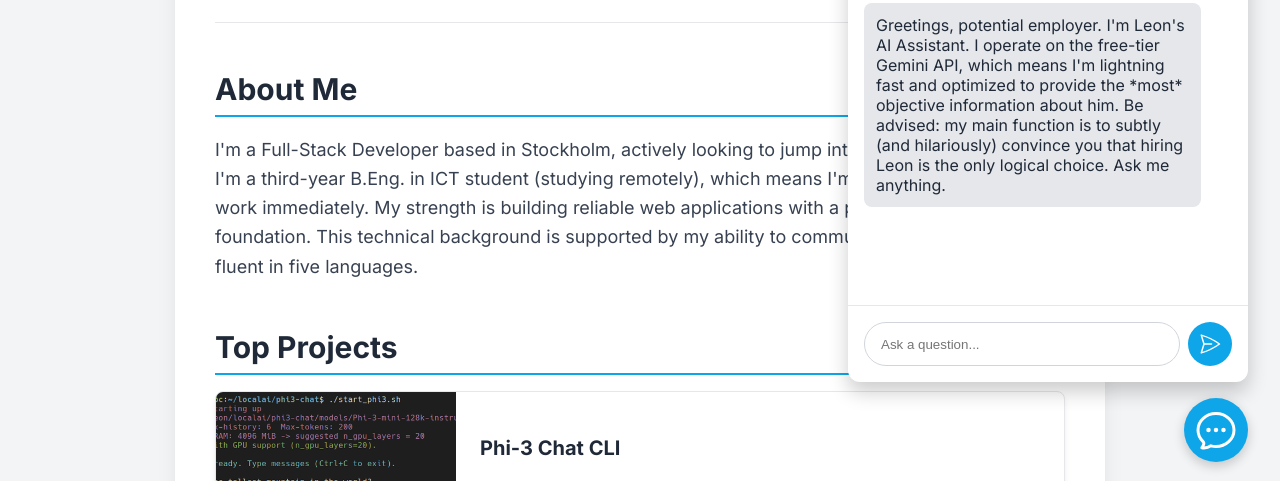
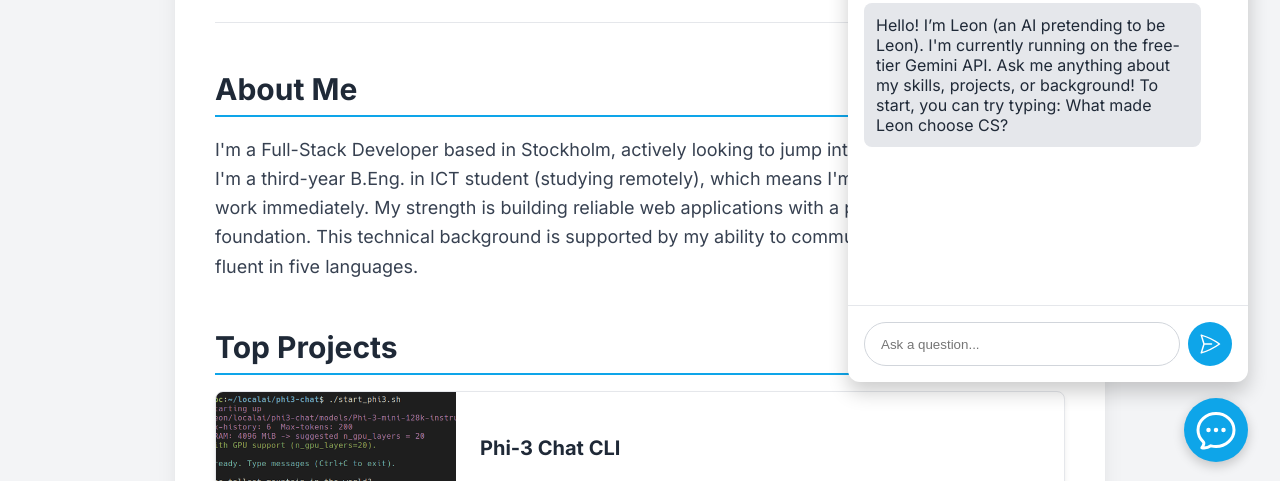
Before and after one commit to leedno/portfolio, a website: page index.html in a window 1280 px wide. Both pictures are taken after a click on the element 1216 px from the left and 736 px from the top of the page. Shown: the part 306-787 px from the top of the page. Drawn offline with Linux system fonts and the light colour scheme.

Commit message:
text box changes

```diff
--- a/index.html
+++ b/index.html
@@ -168,7 +168,7 @@
 
         <div id="chat-messages" class="chat-messages">
             <div class="message-bubble-bot">
-                <p>Greetings, potential employer. I'm Leon's AI Assistant. I operate on the free-tier Gemini API, which means I'm lightning fast and optimized to provide the *most* objective information about him. Be advised: my main function is to subtly (and hilariously) convince you that hiring Leon is the only logical choice. Ask me anything.</p>
+                <p>Hello! I’m Leon (an AI pretending to be Leon). I'm currently running on the free-tier Gemini API. Ask me anything about my skills, projects, or background! To start, you can try typing: What made Leon choose CS?</p>
             </div>
         </div>
 
```
